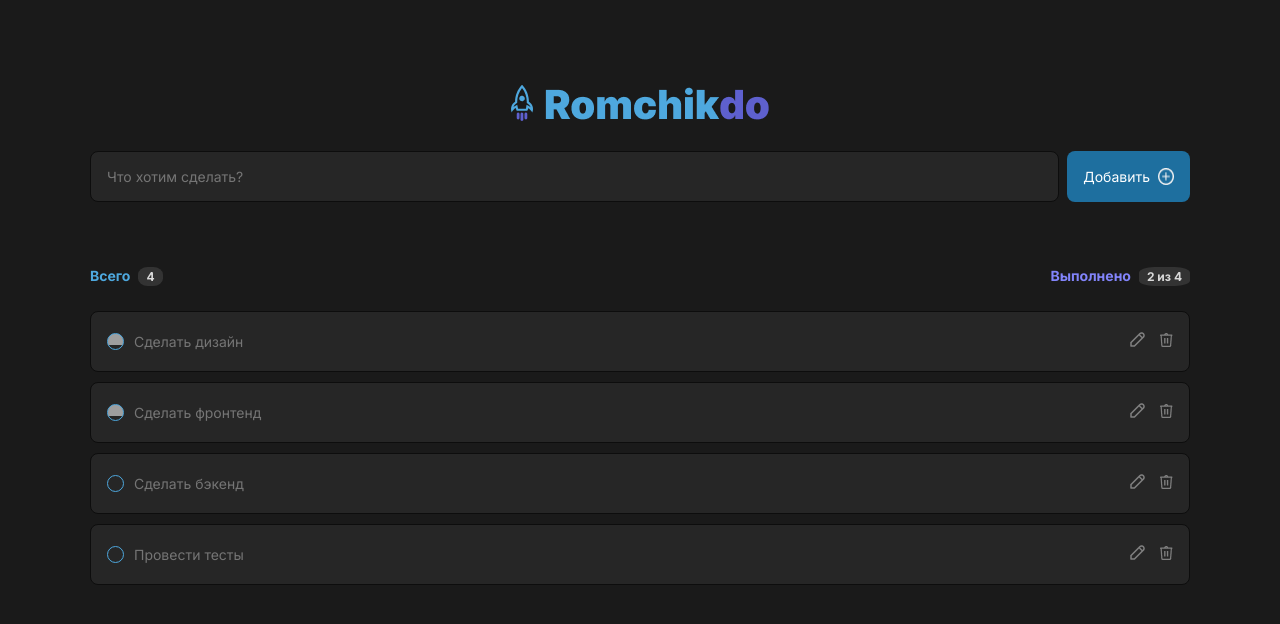
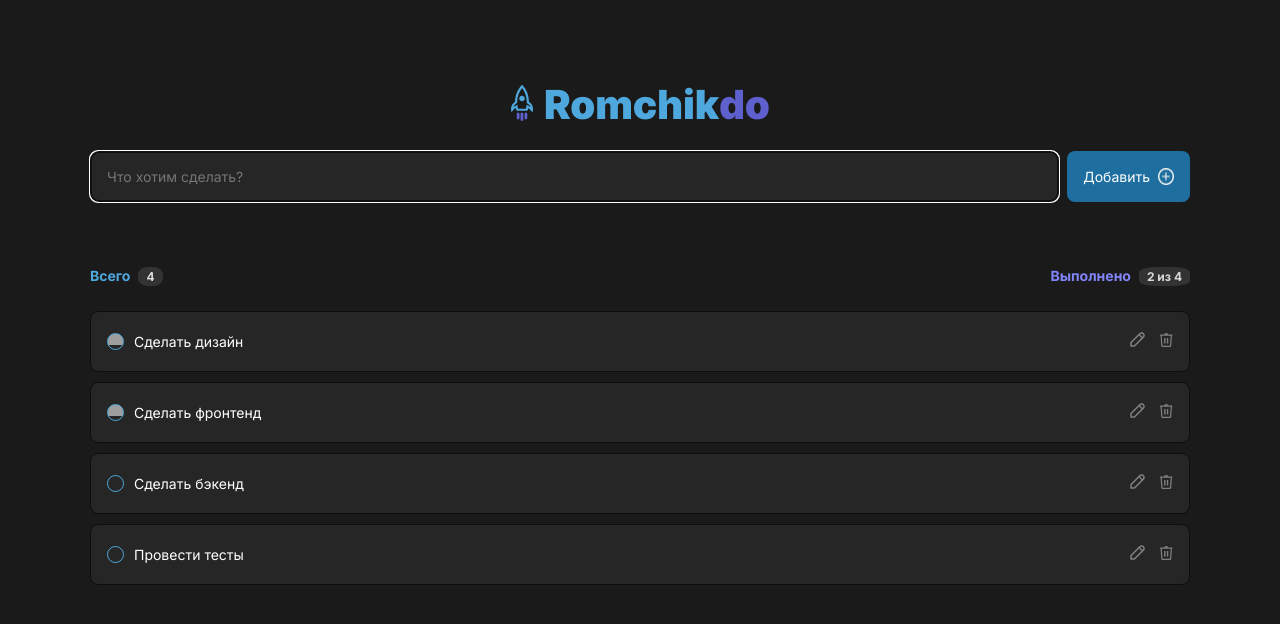
Before and after one commit to romandarmosyuk/todoist, a React (Vite) app: page / in a window 1280 px wide. Shown: the top 624 px of the page. Built offline with nearby package versions, Linux system fonts and the light colour scheme; grey boxes are pictures that could not be loaded.

Commit message:
make edit and empty

```diff
--- a/src/App.tsx
+++ b/src/App.tsx
@@ -30,12 +30,23 @@ function App() {
       setToDoList(mappedToDo);
    }
 
+   const toggleIsEdit = (id: Task['id']): void => {
+      const editToDo = toDoList.map((el) =>
+      el.id === id ? {...el, isEdit: !el.isEdit} : el);
+
+      setToDoList(editToDo);
+   }
+
   return (
    <Wrapper>
       <Logo/>
       <SearchBlock addToDo={ addToDo }/>
       <Counter toDoList={ toDoList }/>
-      <ListToDo toDoList={ toDoList } deleteToDo={ deleteToDo } toggleCompleteToDo={toggleCompleteToDo}/>
+      <ListToDo
+         toDoList={ toDoList }
+         deleteToDo={ deleteToDo }
+         toggleCompleteToDo={toggleCompleteToDo}
+         toggleIsEdit={toggleIsEdit}/>
    </Wrapper>
   )
 }
--- a/src/components/Card/index.module.scss
+++ b/src/components/Card/index.module.scss
@@ -2,6 +2,7 @@
    display: flex;
    gap: 10px;
    justify-content: center;
+   align-items: center;
    border-radius: 8px;
    border: 1px solid #0D0D0D;
    background: #262626;
@@ -14,7 +15,7 @@
       justify-content: center;
    }
 
-   .input {
+   .title {
       font-size: 14px;
       border: transparent;
       background-color: transparent;
--- a/src/components/Card/index.tsx
+++ b/src/components/Card/index.tsx
@@ -11,23 +11,31 @@ interface CardProps {
    card: Task;
    deleteToDo: (task: Task['id']) => void;
    toggleCompleteToDo: (task: Task['id']) => void;
+   toggleIsEdit: (task: Task['id']) => void;
 }
 
 
-export const Card = ({card, deleteToDo,toggleCompleteToDo}: CardProps) => {
-   const [value, setValue] = useState('');
+export const Card = ({card, deleteToDo, toggleCompleteToDo, toggleIsEdit}: CardProps) => {
+   const [value, setValue] = useState(card.task);
    return (
       <div className={ cls.card }>
          <Checkbox checked={card.complete} onChange={ ()=>{toggleCompleteToDo(card.id)}}/>
-         <Input
+         {card.isEdit ?
+         (<Input
             value={ value }
-            className={ cls.input }
+            className={ cls.title }
             onChange={(evt) => setValue(evt.target.value)}
-            placeholder={ card.task }
+            // placeholder={ card.task }
             checked={ card.complete }
-         />
+         />)
+            :
+         <span className={ cls.title }>{ card.task }</span>
+      }
+
          <div className={cls.button__box}>
-            <Button className={ cls.button }>
+            <Button
+               className={ cls.button }
+               onClick={() => toggleIsEdit(card.id)}>
                <img  src={ edit }  alt="edit" />
             </Button>
             <Button
--- a/src/components/Input/index.tsx
+++ b/src/components/Input/index.tsx
@@ -4,6 +4,7 @@ interface InputProps {
    className?: string;
    placeholder?: string;
    checked?: boolean;
+   autoFocus?: React.HTMLAttributes<HTMLInputElement>;
 }
 
 export const Input = ({value, onChange, className, placeholder}: InputProps) => {
@@ -13,5 +14,6 @@ export const Input = ({value, onChange, className, placeholder}: InputProps) =>
             className={ `${className}` }
             value={ value }
             onChange= { onChange }
+            autoFocus
          />
 }
--- a/src/components/ListToDo/data.tsx
+++ b/src/components/ListToDo/data.tsx
@@ -2,11 +2,12 @@ export interface Task {
    id: number,
    task: string,
    complete: boolean,
+   isEdit: boolean,
 }
 
 export const data: Task[]= [
-   {id: 1, task: 'Сделать дизайн', complete: true },
-   {id: 2, task: 'Сделать фронтенд', complete: true },
-   {id: 3, task: 'Сделать бэкенд', complete: false },
-   {id: 4, task: 'Провести тесты', complete: false },
+   {id: 1, task: 'Сделать дизайн', complete: true, isEdit: false },
+   {id: 2, task: 'Сделать фронтенд', complete: true, isEdit: false },
+   {id: 3, task: 'Сделать бэкенд', complete: false, isEdit: false },
+   {id: 4, task: 'Провести тесты', complete: false, isEdit: false },
 ]
--- a/src/components/ListToDo/index.module.scss
+++ b/src/components/ListToDo/index.module.scss
@@ -4,3 +4,27 @@
    gap: 10px;
    margin-bottom: 100px;
 }
+
+.empty {
+   display: flex;
+   flex-direction: column;
+   justify-content: center;
+   align-items: center;
+   gap: 16px;
+}
+
+.image {
+   width: 56px;
+   height: 56px;
+}
+
+.title {
+    p {
+      text-align: center;
+      font-family: 'Inter';
+      font-size: 16px;
+      font-style: normal;
+      font-weight: 700;
+      color: #808080;
+    }
+}
--- a/src/components/ListToDo/index.tsx
+++ b/src/components/ListToDo/index.tsx
@@ -7,14 +7,33 @@ export interface ListToDoProps {
    toDoList: Task[];
    deleteToDo: (task: Task['id']) => void;
    toggleCompleteToDo: (task: Task['id']) => void;
+   toggleIsEdit: (task: Task['id']) => void;
 }
 
-export const ListToDo = ({ toDoList, deleteToDo, toggleCompleteToDo }: ListToDoProps) => {
+export const ListToDo = ({ toDoList, deleteToDo, toggleCompleteToDo,toggleIsEdit }: ListToDoProps) => {
+
+   const emptyToDo = toDoList.map((card) => (
+      <Card
+         key={card.id}
+         card={card}
+         deleteToDo = {deleteToDo}
+         toggleCompleteToDo={toggleCompleteToDo}
+         toggleIsEdit={toggleIsEdit}/>
+   ))
+
    return (
       <div className={ cls.container }>
-         {toDoList.map((card) => (
-            <Card key={card.id} card={card} deleteToDo = {deleteToDo} toggleCompleteToDo={toggleCompleteToDo}/>
-         ))}
+         {
+            toDoList.length ? emptyToDo :
+            <div className={ cls.empty }>
+               <img className={ cls.image } src="public/Clipboard.png" alt="empty" />
+               <div className={ cls.title }>
+                  <p>Список задач пуст</p>
+                  <p>Добавьте новую задачу!</p>
+               </div>
+            </div>
+         }
+
       </div>
    )
 }
--- a/src/components/SearchBlock/index.tsx
+++ b/src/components/SearchBlock/index.tsx
@@ -14,13 +14,13 @@ export const SearchBlock = ({ addToDo }: SearchBlockProps) => {
    const [value, setValue] = useState('');
 
    const handleAdd = (): void => {
-      addToDo({ id: new Date().valueOf(), task: value, complete: false });
+      addToDo({ id: new Date().valueOf(), task: value, complete: false, isEdit: false });
       setValue('');
    }
 
    return (
       <div className={ cls.container }>
-         <Input value={value} className={ cls.input } onChange={(evt) => setValue(evt.target.value)}/>
+         <Input value={ value } className={ cls.input } onChange={(evt) => setValue(evt.target.value)}/>
          <Button
             className={ cls.button }
             onClick={ handleAdd }>
```
Also changed, not shown: public/Clipboard.png (added).
